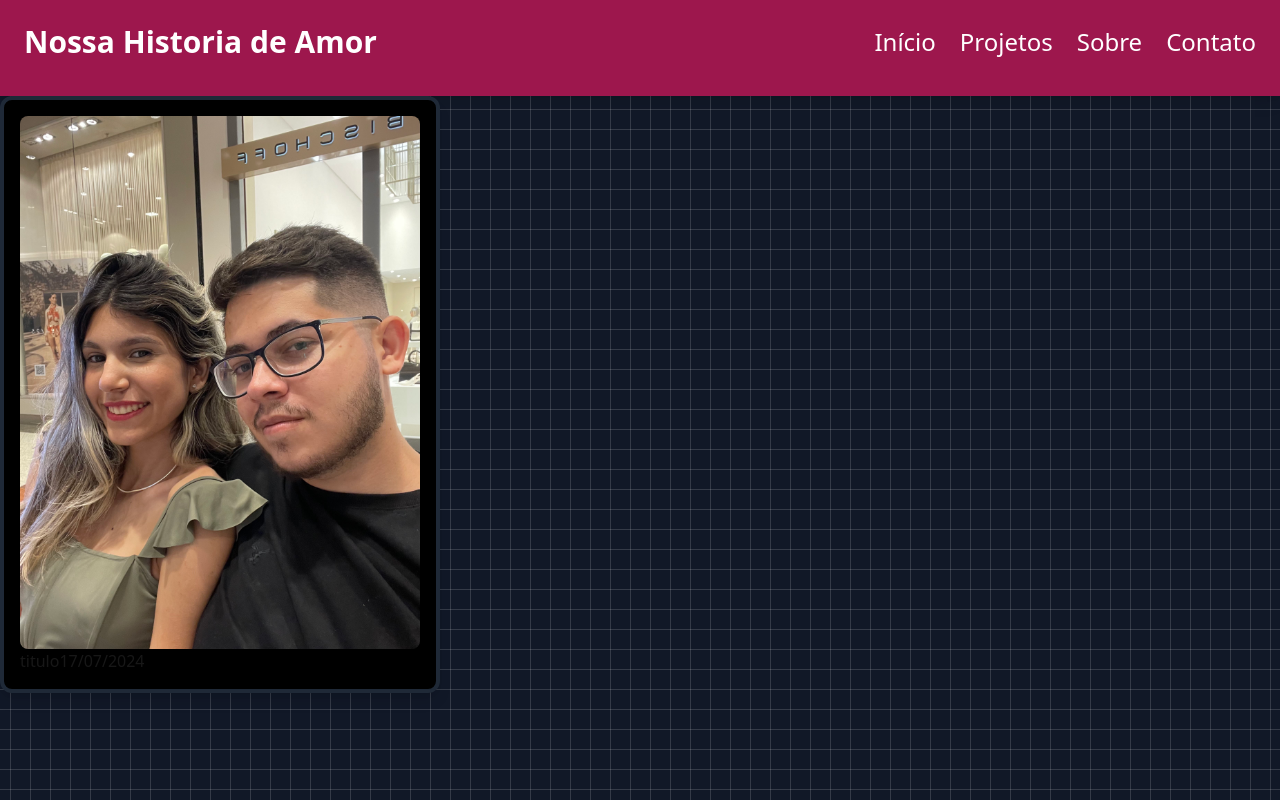
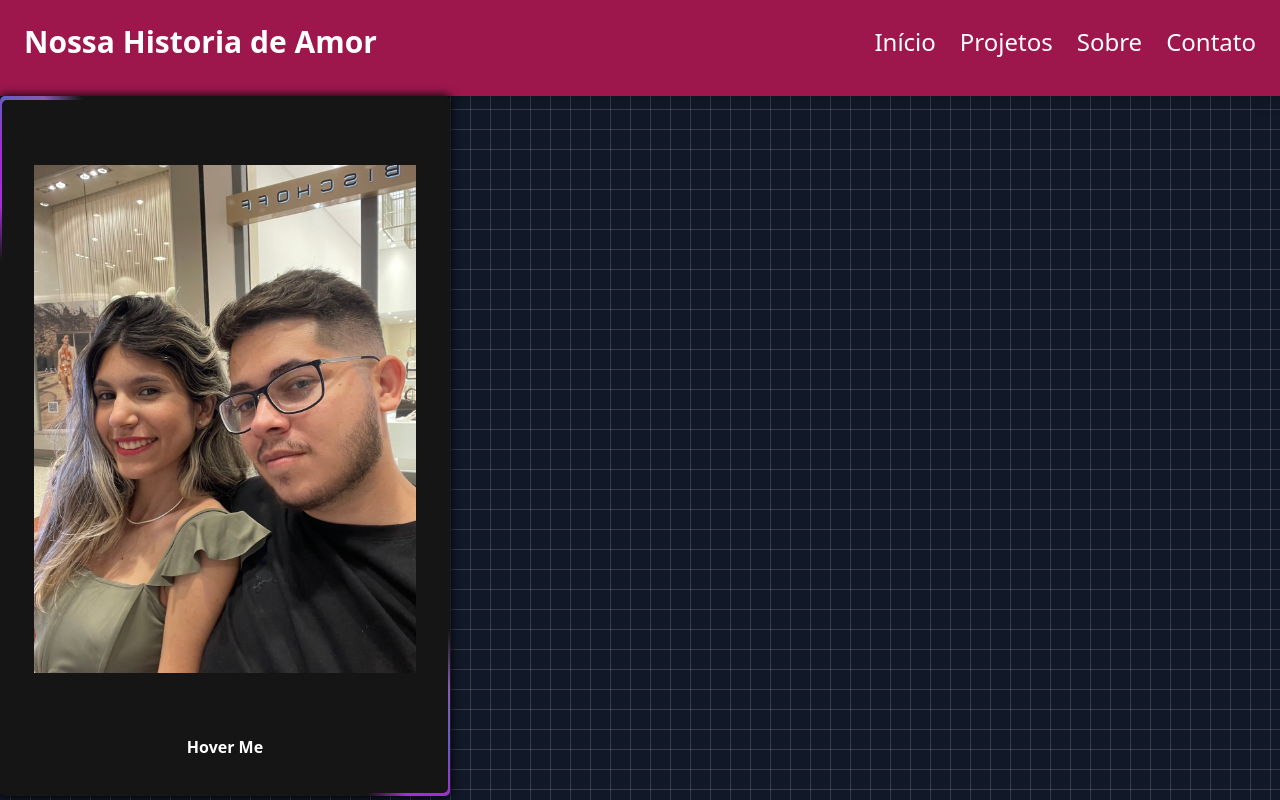
Before and after one commit to victorgomesc/Album, a Next.js app: page / in a window 1280 px wide. Built offline with nearby package versions, Linux system fonts and the light colour scheme.

Commit message:
style: innstall styled components and implement PhotoCard

```diff
--- a/package.json
+++ b/package.json
@@ -13,7 +13,8 @@
     "multiparty": "^4.2.3",
     "next": "15.1.0",
     "react": "^19.0.0",
-    "react-dom": "^19.0.0"
+    "react-dom": "^19.0.0",
+    "styled-components": "^6.1.13"
   },
   "devDependencies": {
     "@eslint/eslintrc": "^3",
--- a/src/components/PhotoCard.tsx
+++ b/src/components/PhotoCard.tsx
@@ -1,17 +1,51 @@
-import Image from 'next/image'
 import React from 'react'
+import Image from 'next/image';
+import StyledWrapper from './StyledWrapper';
 
 const PhotoCard = () => {
   return (
-    <div className="p-4 border-4 border-gray-800 max-w-fit rounded-xl shadow-lg bg-black">
-      <Image src="/assets/foto1.jpeg" alt='foto1' width={400} height={550} className="rounded-lg max-w-full h-auto" />
-      <div className="flex">
-        <h2>titulo</h2>
-        <span>17/07/2024</span>
+    <StyledWrapper>
+      <div className="card">
+        <div className="content">
+          <div className="back">
+            <div className="back-content">
+              <Image
+                src="/assets/foto1.jpeg"
+                alt='foto1'
+                width={600}
+                height={600}
+                className='flex p-8 items-center justify-center'
+              />
+              <strong>Hover Me</strong>
+            </div>
+          </div>
+          <div className="front">
+            <div className="img">
+              <div className="circle">
+              </div>
+              <div className="circle" id="right">
+              </div>
+              <div className="circle" id="bottom">
+              </div>
+            </div>
+            <div className="front-content">
+              <small className="badge">Pasta</small>
+              <div className="description">
+                <div className="title">
+                  <p className="title">
+                    <strong>Spaguetti Bolognese</strong>
+                  </p>
+                </div>
+                <p className="card-footer">
+                  30 Mins &nbsp; | &nbsp; 1 Serving
+                </p>
+              </div>
+            </div>
+          </div>
+        </div>
       </div>
-
-    </div>
-  )
+    </StyledWrapper>
+  );
 }
 
 export default PhotoCard
--- /dev/null
+++ b/src/components/StyledWrapper.ts
@@ -0,0 +1,176 @@
+import styled from 'styled-components';
+
+const StyledWrapper = styled.div`
+  .card {
+    overflow: visible;
+    width: 450px;
+    height: 700px;
+  }
+
+  .content {
+    width: 100%;
+    height: 100%;
+    transform-style: preserve-3d;
+    transition: transform 300ms;
+    box-shadow: 0px 0px 10px 1px #000000ee;
+    border-radius: 5px;
+  }
+
+  .front, .back {
+    background-color: #151515;
+    position: absolute;
+    width: 100%;
+    height: 100%;
+    backface-visibility: hidden;
+    -webkit-backface-visibility: hidden;
+    border-radius: 5px;
+    overflow: hidden;
+  }
+
+  .back {
+    width: 100%;
+    height: 100%;
+    justify-content: center;
+    display: flex;
+    align-items: center;
+    overflow: hidden;
+  }
+
+  .back::before {
+    position: absolute;
+    content: ' ';
+    display: block;
+    width: 160px;
+    height: 160%;
+    background: linear-gradient(90deg, transparent, #a62dd6, #a02dd4, #675dc2, #865dad, transparent);
+    animation: rotation_481 5000ms infinite linear;
+  }
+
+  .back-content {
+    position: absolute;
+    width: 99%;
+    height: 99%;
+    background-color: #151515;
+    border-radius: 5px;
+    color: white;
+    display: flex;
+    flex-direction: column;
+    justify-content: center;
+    align-items: center;
+    gap: 30px;
+  }
+
+  .card:hover .content {
+    transform: rotateY(180deg);
+  }
+
+  @keyframes rotation_481 {
+    0% {
+      transform: rotateZ(0deg);
+    }
+
+    0% {
+      transform: rotateZ(360deg);
+    }
+  }
+
+  .front {
+    transform: rotateY(180deg);
+    color: white;
+  }
+
+  .front .front-content {
+    position: absolute;
+    width: 100%;
+    height: 100%;
+    padding: 10px;
+    display: flex;
+    flex-direction: column;
+    justify-content: space-between;
+  }
+
+  .front-content .badge {
+    background-color: #00000055;
+    padding: 2px 10px;
+    border-radius: 10px;
+    backdrop-filter: blur(2px);
+    width: fit-content;
+  }
+
+  .description {
+    box-shadow: 0px 0px 10px 5px #00000088;
+    width: 100%;
+    padding: 10px;
+    background-color: #00000099;
+    backdrop-filter: blur(5px);
+    border-radius: 5px;
+  }
+
+  .title {
+    font-size: 11px;
+    max-width: 100%;
+    display: flex;
+    justify-content: space-between;
+  }
+
+  .title p {
+    width: 50%;
+  }
+
+  .card-footer {
+    color: #4a19bd;
+    margin-top: 5px;
+    font-size: 8px;
+  }
+
+  .front .img {
+    position: absolute;
+    width: 100%;
+    height: 100%;
+    object-fit: cover;
+    object-position: center;
+  }
+
+  .circle {
+    width: 90px;
+    height: 90px;
+    border-radius: 50%;
+    background-color: #4a19bd;
+    position: relative;
+    filter: blur(15px);
+    animation: floating 2600ms infinite linear;
+  }
+
+  #bottom {
+    background-color: #4a19bd;
+    left: 50px;
+    top: 0px;
+    width: 150px;
+    height: 150px;
+    animation-delay: -800ms;
+  }
+
+  #right {
+    background-color: #4a19bd;
+    left: 160px;
+    top: -80px;
+    width: 30px;
+    height: 30px;
+    animation-delay: -1800ms;
+  }
+
+  @keyframes floating {
+    0% {
+      transform: translateY(0px);
+    }
+
+    50% {
+      transform: translateY(10px);
+    }
+
+    100% {
+      transform: translateY(0px);
+    }
+  }`;
+
+export default StyledWrapper;
```
Also changed, not shown: 1 other file (tests, documents, lock files or other folders).
